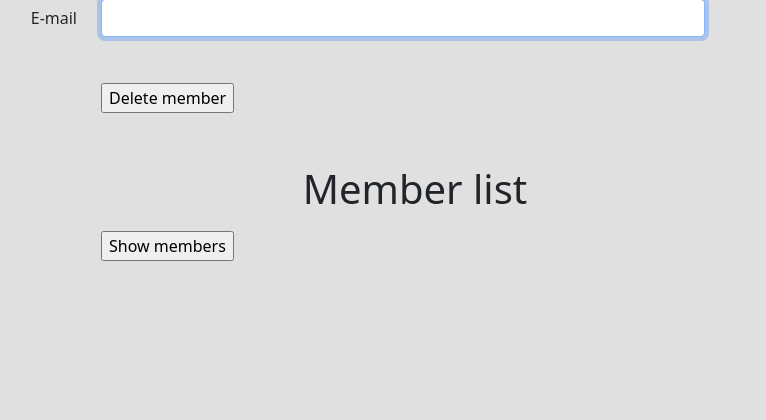
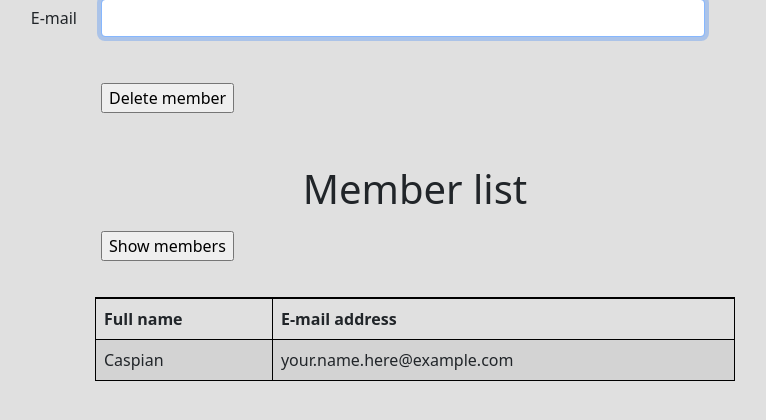
Before and after one commit to ivanngyb/MovieGroupProject, a PHP site: page /admin.php in a window 1280 px wide. Shown: the part 129-549 px from the top of the page, without its empty margins (225-991 px from the left). Run offline with PHP 8.4, Linux system fonts and the light colour scheme.

Commit message:
Show the member list

```diff
--- a/web_files/admin.php
+++ b/web_files/admin.php
@@ -67,6 +67,21 @@
                     </div>
                 </div>
             </form>
+            <div class="row justify-content-center g-0">
+            <div class="col-12 col-sm-12 col-md-10 col-xl-6">
+                <table class="table">
+                    <tr>
+                        <th>Full name</th>
+                        <th>E-mail address</th>
+                    </tr>
+                    <tr>
+                        <td>Caspian</td>
+                        <td>your.name.here@example.com</td>
+                    </tr>
+
+                </table>
+            </div>
+        </div>
         </main>
     </body>
 </html>
```
